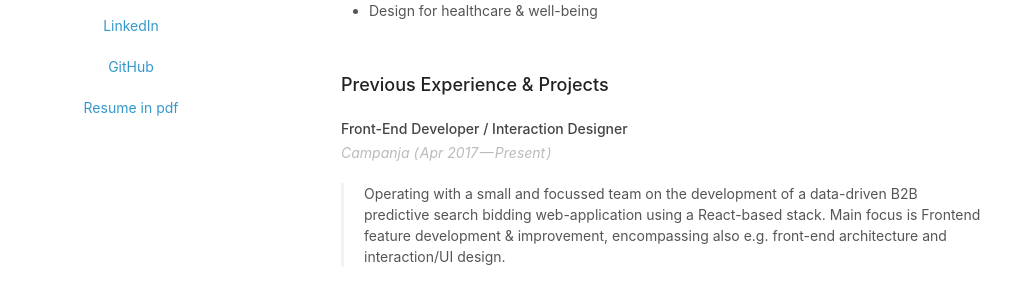
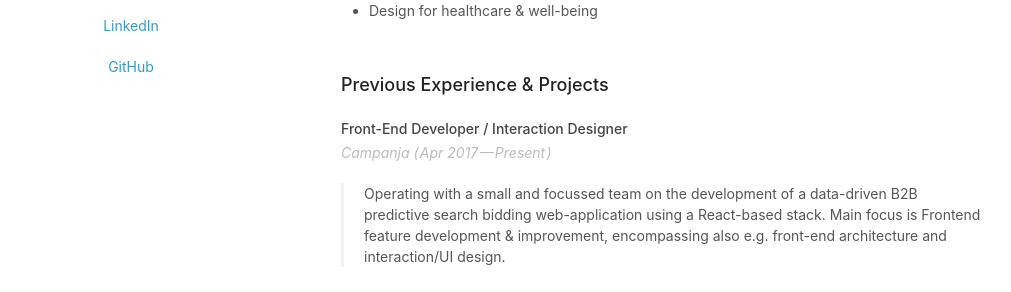
Before and after one commit to rolandcoops/rolandcoops.github.io, a Jekyll site: the page built from index.md, in a window 1280 px wide. Shown: the part 371-663 px from the top of the page, without its empty margins (139-1150 px from the left). Built offline with Jekyll 4.4.1, drawn with Linux system fonts in a browser that asks for light colours.

Commit message:
Remove non-working print/pdf link for now

```diff
--- a/_data/links.yml
+++ b/_data/links.yml
@@ -3,6 +3,3 @@
 
 - title: GitHub
   url: https://github.com/rolandcoops/
-
-- title: Resume in pdf
-  url: https://gitprint.com/rolandcoops/rolandcoops.github.io/blob/resume/index.md # FIXME
```
